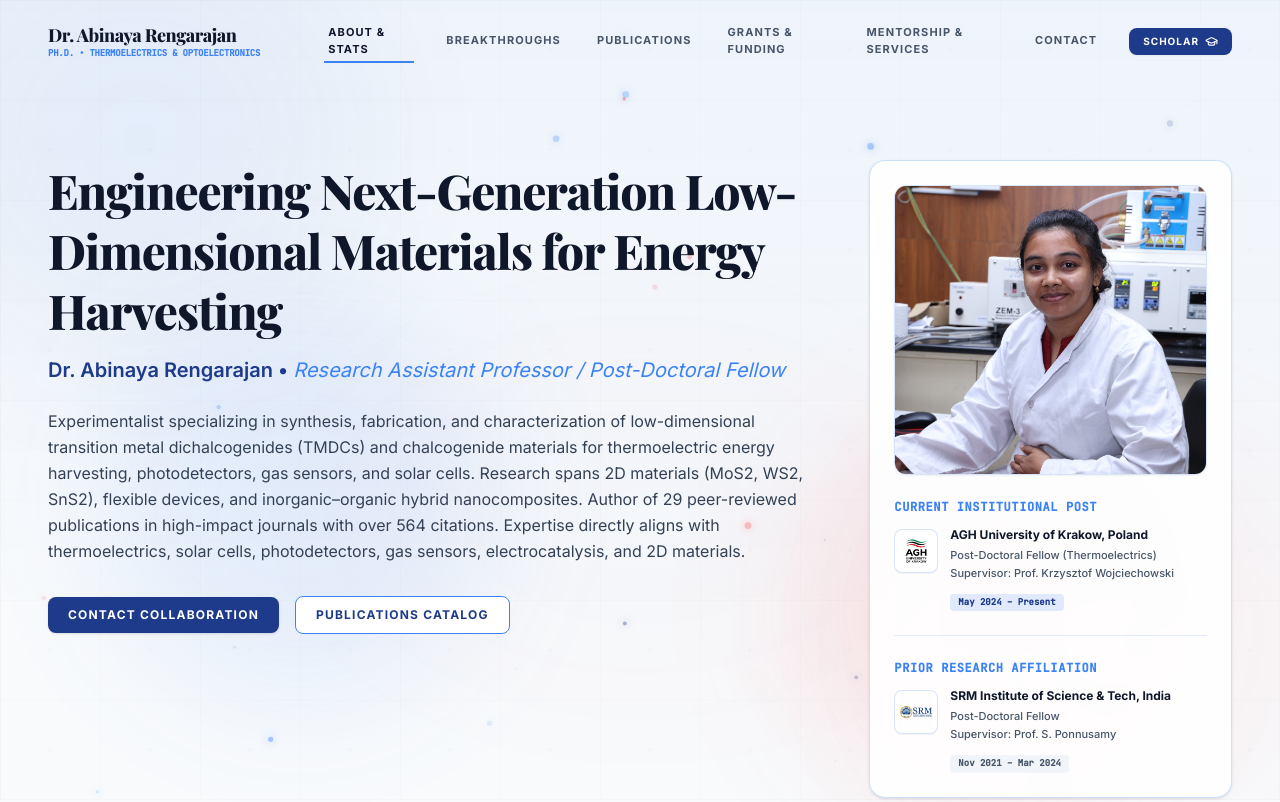
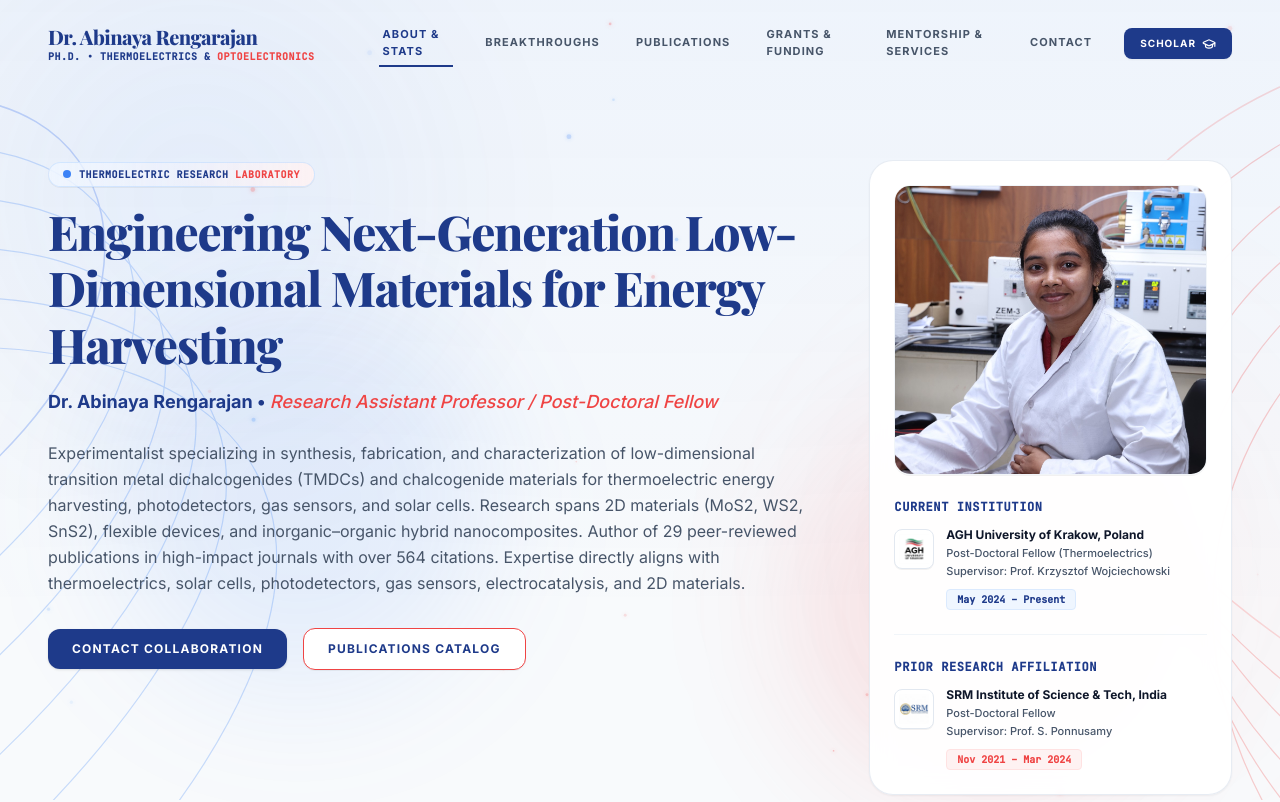
Before and after one commit to Ajay176854/Academic_Portfolio, a React (Vite) app: page / in a window 1280 px wide. Shown: the top 802 px of the page. Built offline with nearby package versions, Linux system fonts and the light colour scheme; a web font is replaced by a local one.

Commit message:
Match exact reference image layout, badge, typography and background wave contours

```diff
--- a/src/components/layout/Navigation.tsx
+++ b/src/components/layout/Navigation.tsx
@@ -52,11 +52,11 @@ export function Navigation({ activeNav, updateActiveNav }: NavigationProps) {
           onClick={(e) => handleNavClick(e, NAV_LINKS[0])}
           className="group flex flex-col justify-start shrink-0 mr-8 lg:mr-16"
         >
-          <span className="font-serif font-extrabold text-base md:text-lg tracking-tight text-[#0F172A] group-hover:text-[#3B82F6] transition-colors leading-tight">
+          <span className="font-serif font-extrabold text-lg md:text-xl tracking-tight text-[#1E3A8A] group-hover:text-[#3B82F6] transition-colors leading-tight">
             {PROFILE.name}
           </span>
-          <span className="text-[7.5px] sm:text-[8.5px] md:text-[9px] font-mono font-bold uppercase tracking-tight text-[#3B82F6] leading-tight mt-0.5 whitespace-nowrap">
-            Ph.D. • Thermoelectrics & Optoelectronics
+          <span className="text-[8px] sm:text-[9px] md:text-[10px] font-mono font-bold uppercase tracking-wider text-[#1E3A8A] leading-tight mt-0.5 whitespace-nowrap">
+            Ph.D. • Thermoelectrics &amp; <span className="text-[#EF4444]">Optoelectronics</span>
           </span>
         </a>
 
@@ -69,10 +69,10 @@ export function Navigation({ activeNav, updateActiveNav }: NavigationProps) {
                 key={link.name}
                 href={link.href}
                 onClick={(e) => handleNavClick(e, link)}
-                className={`text-[11px] font-bold uppercase tracking-widest transition-colors py-1 px-1 border-b-2 relative ${
+                className={`text-[11px] font-bold uppercase tracking-widest transition-colors py-1.5 px-1 border-b-2 relative ${
                   isLinkActive
-                    ? 'text-[#0F172A] border-[#3B82F6]'
-                    : 'text-[#475569] border-transparent hover:text-[#0F172A]'
+                    ? 'text-[#1E3A8A] border-[#1E3A8A]'
+                    : 'text-[#475569] border-transparent hover:text-[#1E3A8A]'
                 }`}
                 id={`nav-link-${link.name.toLowerCase().replace(/\s+/g, '-')}`}
               >
@@ -86,18 +86,18 @@ export function Navigation({ activeNav, updateActiveNav }: NavigationProps) {
               href={PROFILE.scholar}
               target="_blank"
               rel="noopener noreferrer"
-              className="inline-flex items-center gap-1.5 bg-[#1E3A8A] hover:bg-gradient-to-r hover:from-[#1E3A8A] hover:via-[#3B82F6] hover:to-[#EF4444] text-white text-[10px] font-bold uppercase tracking-widest px-3.5 py-1.5 rounded-lg transition-all shadow-xs cursor-pointer"
+              className="inline-flex items-center gap-1.5 bg-[#1E3A8A] hover:bg-[#2563EB] text-white text-[10px] font-bold uppercase tracking-widest px-4 py-2 rounded-lg transition-all shadow-xs cursor-pointer"
               id="nav-btn-scholar"
             >
               <span>Scholar</span>
-              <GraduationCap size={13} />
+              <GraduationCap size={14} />
             </a>
           )}
         </div>
 
         {/* Mobile Nav Toggle */}
         <button
-          className="lg:hidden text-[#0F172A] p-1.5 rounded-lg bg-[#3B82F6]/10 hover:bg-[#3B82F6]/20 transition-colors"
+          className="lg:hidden text-[#1E3A8A] p-1.5 rounded-lg bg-[#3B82F6]/10 hover:bg-[#3B82F6]/20 transition-colors"
           onClick={() => setIsMobileMenuOpen(!isMobileMenuOpen)}
           aria-label="Toggle Navigation Menu"
         >
@@ -124,8 +124,8 @@ export function Navigation({ activeNav, updateActiveNav }: NavigationProps) {
                     onClick={(e) => handleNavClick(e, link)}
                     className={`text-xs font-bold uppercase tracking-wider py-2 border-l-2 pl-3 ${
                       isLinkActive
-                        ? 'text-[#0F172A] border-[#3B82F6] bg-[#3B82F6]/10'
-                        : 'text-[#475569] border-transparent hover:text-[#0F172A]'
+                        ? 'text-[#1E3A8A] border-[#1E3A8A] bg-[#3B82F6]/10'
+                        : 'text-[#475569] border-transparent hover:text-[#1E3A8A]'
                     }`}
                   >
                     {link.name}
--- a/src/components/sections/Hero.tsx
+++ b/src/components/sections/Hero.tsx
@@ -29,12 +29,18 @@ export function Hero({ updateActiveNav }: HeroProps) {
               transition={{ duration: 0.6 }}
               className="space-y-4"
             >
-              <h1 className="text-3xl sm:text-4xl md:text-5xl font-serif font-extrabold text-[#0F172A] leading-tight tracking-tight">
+              {/* Soft Gradient Pill Badge matching reference image */}
+              <div className="inline-flex items-center gap-2 bg-gradient-to-r from-blue-50/90 via-purple-50/30 to-red-50/90 border border-blue-200/60 text-[#1E3A8A] px-3.5 py-1 rounded-full text-[10px] font-mono font-bold uppercase tracking-wider shadow-2xs">
+                <span className="w-2 h-2 rounded-full bg-[#3B82F6] shrink-0"></span>
+                <span>THERMOELECTRIC RESEARCH <span className="text-[#EF4444]">LABORATORY</span></span>
+              </div>
+
+              <h1 className="text-3xl sm:text-4xl md:text-5xl font-serif font-extrabold text-[#1E3A8A] leading-[1.18] tracking-tight">
                 Engineering Next-Generation Low-Dimensional Materials for Energy Harvesting
               </h1>
 
-              <h2 className="text-base sm:text-lg md:text-xl font-semibold text-[#1E3A8A]">
-                {PROFILE.name} • <span className="italic font-normal text-[#3B82F6]">{PROFILE.title}</span>
+              <h2 className="text-sm sm:text-base md:text-lg font-bold text-[#1E3A8A]">
+                {PROFILE.name} • <span className="italic font-medium text-[#EF4444]">{PROFILE.title}</span>
               </h2>
             </motion.div>
 
@@ -42,7 +48,7 @@ export function Hero({ updateActiveNav }: HeroProps) {
               initial={{ opacity: 0, y: 15 }}
               animate={{ opacity: 1, y: 0 }}
               transition={{ duration: 0.6, delay: 0.1 }}
-              className="text-sm md:text-base text-[#334155] leading-relaxed max-w-3xl space-y-4"
+              className="text-xs sm:text-sm md:text-base text-[#475569] leading-relaxed max-w-3xl space-y-4 font-normal"
             >
               <p>{PROFILE.bio}</p>
             </motion.div>
@@ -53,21 +59,21 @@ export function Hero({ updateActiveNav }: HeroProps) {
               transition={{ duration: 0.6, delay: 0.2 }}
               className="flex flex-wrap items-center gap-4 pt-2"
             >
-              {/* Primary CTA Button */}
+              {/* Primary CTA Button matching reference image */}
               <a
                 href="#contact"
                 onClick={(e) => { e.preventDefault(); updateActiveNav('contact', true); }}
-                className="inline-flex items-center gap-2 bg-[#1E3A8A] hover:bg-gradient-to-r hover:from-[#1E3A8A] hover:via-[#3B82F6] hover:to-[#EF4444] text-white px-5 py-2.5 rounded-lg text-xs font-bold uppercase tracking-widest transition-all duration-300 shadow-sm cursor-pointer"
+                className="inline-flex items-center justify-center gap-2 bg-[#1E3A8A] hover:bg-[#2563EB] text-white px-6 py-3 rounded-xl text-xs font-bold uppercase tracking-widest transition-all duration-300 shadow-sm cursor-pointer"
                 id="hero-btn-contact"
               >
                 <span>Contact Collaboration</span>
               </a>
 
-              {/* Secondary CTA Button */}
+              {/* Secondary CTA Button with red border matching reference image */}
               <a
                 href="#publications"
                 onClick={(e) => { e.preventDefault(); updateActiveNav('publications', true); }}
-                className="inline-flex items-center gap-2 bg-white border border-[#3B82F6] text-[#1E3A8A] hover:border-[#EF4444] hover:shadow-[0_0_15px_rgba(239,68,68,0.25)] px-5 py-2.5 rounded-lg text-xs font-bold uppercase tracking-widest transition-all duration-300 cursor-pointer"
+                className="inline-flex items-center justify-center gap-2 bg-white border border-[#EF4444] text-[#1E3A8A] hover:bg-red-50/50 px-6 py-3 rounded-xl text-xs font-bold uppercase tracking-widest transition-all duration-300 cursor-pointer shadow-2xs"
                 id="hero-btn-publications"
               >
                 <span>Publications Catalog</span>
@@ -75,16 +81,16 @@ export function Hero({ updateActiveNav }: HeroProps) {
             </motion.div>
           </div>
 
-          {/* Affiliations Sidebar / Right Profile Card */}
+          {/* Affiliations Sidebar / Right Profile Card matching reference image */}
           <motion.div
             initial={{ opacity: 0, scale: 0.98 }}
             animate={{ opacity: 1, scale: 1 }}
             transition={{ duration: 0.6, delay: 0.2 }}
-            className="lg:col-span-4 bg-white/90 backdrop-blur-md p-6 rounded-2xl border border-[#3B82F6]/25 shadow-sm space-y-6 hover:border-[#EF4444]/40 hover:shadow-[0_4px_25px_rgba(239,68,68,0.2)] transition-all duration-300 group"
+            className="lg:col-span-4 bg-white/95 backdrop-blur-md p-6 rounded-3xl border border-slate-200/80 shadow-xs space-y-6 group"
             id="hero-affiliation-sidebar"
           >
             {/* Dr. Abinaya Rengarajan Profile Photo */}
-            <div className="overflow-hidden rounded-xl border border-[#3B82F6]/20 shadow-xs">
+            <div className="overflow-hidden rounded-2xl border border-slate-100 shadow-2xs">
               <img
                 src="/Abinaya.jpeg"
                 alt="Dr. Abinaya Rengarajan"
@@ -93,16 +99,16 @@ export function Hero({ updateActiveNav }: HeroProps) {
             </div>
 
             <div>
-              <h3 className="text-xs font-mono font-bold uppercase tracking-wider text-[#3B82F6] mb-3">
-                Current Institutional Post
+              <h3 className="text-xs font-mono font-bold uppercase tracking-wider text-[#1E3A8A] mb-3">
+                CURRENT INSTITUTION
               </h3>
               <div className="flex gap-3 items-start">
                 <img
                   src="/images/logos/agh.png"
                   alt="AGH University Logo"
-                  className="h-11 w-11 object-contain bg-white p-1 rounded-lg border border-[#3B82F6]/20 shadow-2xs mt-0.5 shrink-0"
+                  className="h-10 w-10 object-contain bg-white p-1 rounded-lg border border-slate-200 shadow-2xs mt-0.5 shrink-0"
                 />
-                <div className="space-y-1">
+                <div className="space-y-0.5">
                   <p className="text-xs font-bold text-[#0F172A]">
                     AGH University of Krakow, Poland
                   </p>
@@ -110,26 +116,26 @@ export function Hero({ updateActiveNav }: HeroProps) {
                     Post-Doctoral Fellow (Thermoelectrics) <br />
                     Supervisor: Prof. Krzysztof Wojciechowski
                   </p>
-                  <span className="inline-block text-[9px] font-mono font-bold bg-[#3B82F6]/15 text-[#1E3A8A] px-2 py-0.5 rounded mt-1">
+                  <span className="inline-block text-[10px] font-mono font-bold bg-blue-50 text-[#1E3A8A] border border-blue-100 px-2.5 py-0.5 rounded mt-1.5">
                     May 2024 – Present
                   </span>
                 </div>
               </div>
             </div>
 
-            <hr className="border-[#3B82F6]/15" />
+            <hr className="border-slate-100" />
 
             <div>
-              <h3 className="text-xs font-mono font-bold uppercase tracking-wider text-[#3B82F6] mb-3">
-                Prior Research Affiliation
+              <h3 className="text-xs font-mono font-bold uppercase tracking-wider text-[#1E3A8A] mb-3">
+                PRIOR RESEARCH AFFILIATION
               </h3>
               <div className="flex gap-3 items-start">
                 <img
                   src="/images/logos/srm.png"
                   alt="SRM Institute Logo"
-                  className="h-11 w-11 object-contain bg-white p-1 rounded-lg border border-[#3B82F6]/20 shadow-2xs mt-0.5 shrink-0"
+                  className="h-10 w-10 object-contain bg-white p-1 rounded-lg border border-slate-200 shadow-2xs mt-0.5 shrink-0"
                 />
-                <div className="space-y-1">
+                <div className="space-y-0.5">
                   <p className="text-xs font-bold text-[#0F172A]">
                     SRM Institute of Science & Tech, India
                   </p>
@@ -137,7 +143,7 @@ export function Hero({ updateActiveNav }: HeroProps) {
                     Post-Doctoral Fellow <br />
                     Supervisor: Prof. S. Ponnusamy
                   </p>
-                  <span className="inline-block text-[9px] font-mono font-bold bg-slate-100 text-[#475569] px-2 py-0.5 rounded mt-1">
+                  <span className="inline-block text-[10px] font-mono font-bold bg-red-50 text-[#EF4444] border border-red-100 px-2.5 py-0.5 rounded mt-1.5">
                     Nov 2021 – Mar 2024
                   </span>
                 </div>
@@ -149,7 +155,7 @@ export function Hero({ updateActiveNav }: HeroProps) {
 
         {/* Metrics Bar */}
         <div className="mt-12">
-          <h3 className="text-xs font-mono font-bold uppercase tracking-widest text-[#3B82F6] border-b border-[#3B82F6]/20 pb-2 mb-4">
+          <h3 className="text-xs font-mono font-bold uppercase tracking-widest text-[#1E3A8A] border-b border-slate-200 pb-2 mb-4">
             Consolidated Research Impact metrics
           </h3>
           <MetricsShowcase />
--- a/src/components/ui/ThermodynamicBackground.tsx
+++ b/src/components/ui/ThermodynamicBackground.tsx
@@ -22,8 +22,7 @@ export function ThermodynamicBackground() {
 
     window.addEventListener('resize', handleResize);
 
-    // Particle representation for thermal energy dynamics
-    const particleCount = Math.min(35, Math.floor(width / 40));
+    const particleCount = Math.min(25, Math.floor(width / 50));
     const particles: Array<{
       x: number;
       y: number;
@@ -35,19 +34,18 @@ export function ThermodynamicBackground() {
       pulseSpeed: number;
     }> = [];
 
-    // Electric Blue (#3B82F6), Thermal Red (#EF4444), Soft Coral (#F87171), Deep Blue (#1E3A8A)
-    const colors = ['#3B82F6', '#EF4444', '#F87171', '#1E3A8A', '#60A5FA'];
+    const colors = ['#3B82F6', '#60A5FA', '#EF4444', '#F87171'];
 
     for (let i = 0; i < particleCount; i++) {
       particles.push({
         x: Math.random() * width,
         y: Math.random() * height,
-        radius: Math.random() * 2.5 + 1,
-        vx: (Math.random() - 0.5) * 0.35,
-        vy: (Math.random() - 0.5) * 0.35,
+        radius: Math.random() * 1.8 + 0.8,
+        vx: (Math.random() - 0.5) * 0.25,
+        vy: (Math.random() - 0.5) * 0.25,
         color: colors[Math.floor(Math.random() * colors.length)],
-        alpha: Math.random() * 0.3 + 0.1,
-        pulseSpeed: 0.005 + Math.random() * 0.01,
+        alpha: Math.random() * 0.2 + 0.05,
+        pulseSpeed: 0.003 + Math.random() * 0.005,
       });
     }
 
@@ -64,7 +62,7 @@ export function ThermodynamicBackground() {
         if (p.y > height) p.y = 0;
 
         p.alpha += p.pulseSpeed;
-        if (p.alpha > 0.45 || p.alpha < 0.08) {
+        if (p.alpha > 0.35 || p.alpha < 0.05) {
           p.pulseSpeed = -p.pulseSpeed;
         }
 
@@ -72,7 +70,7 @@ export function ThermodynamicBackground() {
         ctx.arc(p.x, p.y, p.radius, 0, Math.PI * 2);
         ctx.fillStyle = p.color;
         ctx.globalAlpha = Math.max(0, p.alpha);
-        ctx.shadowBlur = 8;
+        ctx.shadowBlur = 4;
         ctx.shadowColor = p.color;
         ctx.fill();
       });
@@ -95,59 +93,48 @@ export function ThermodynamicBackground() {
     <div className="fixed inset-0 pointer-events-none z-0 overflow-hidden select-none">
       {/* Cold Electric Blue Energy Wave Gradient - Top Left */}
       <div
-        className="absolute -top-40 -left-40 w-[600px] h-[600px] rounded-full blur-3xl opacity-20 pointer-events-none"
+        className="absolute -top-32 -left-32 w-[650px] h-[650px] rounded-full blur-3xl opacity-25 pointer-events-none"
         style={{
-          background: 'radial-gradient(circle, rgba(59, 130, 246, 0.4) 0%, rgba(30, 58, 138, 0.15) 50%, transparent 70%)'
+          background: 'radial-gradient(circle, rgba(59, 130, 246, 0.3) 0%, rgba(30, 58, 138, 0.08) 55%, transparent 75%)'
         }}
       />
 
-      {/* Warm Thermal Red Energy Flow Gradient - Bottom Right */}
+      {/* Warm Thermal Red Energy Flow Gradient - Right Side */}
       <div
-        className="absolute -bottom-40 -right-40 w-[650px] h-[650px] rounded-full blur-3xl opacity-15 pointer-events-none"
+        className="absolute top-1/4 -right-32 w-[700px] h-[700px] rounded-full blur-3xl opacity-20 pointer-events-none"
         style={{
-          background: 'radial-gradient(circle, rgba(239, 68, 68, 0.35) 0%, rgba(248, 113, 113, 0.15) 50%, transparent 70%)'
+          background: 'radial-gradient(circle, rgba(239, 68, 68, 0.25) 0%, rgba(248, 113, 113, 0.08) 55%, transparent 75%)'
         }}
       />
 
-      {/* Center Subtle Energy Core */}
-      <div
-        className="absolute top-1/3 left-1/2 -translate-x-1/2 w-[800px] h-[500px] rounded-full blur-3xl opacity-10 pointer-events-none"
-        style={{
-          background: 'radial-gradient(ellipse, rgba(59, 130, 246, 0.2) 0%, rgba(239, 68, 68, 0.15) 40%, transparent 75%)'
-        }}
-      />
+      {/* Left Blue Wave Flow Contour Lines */}
+      <svg
+        className="absolute top-0 left-0 w-[600px] h-[900px] opacity-25"
+        viewBox="0 0 600 900"
+        fill="none"
+        xmlns="http://www.w3.org/2000/svg"
+      >
+        <path d="M -100 150 C 150 120 250 350 -50 600" stroke="#3B82F6" strokeWidth="1.2" />
+        <path d="M -100 200 C 180 170 300 400 -50 700" stroke="#3B82F6" strokeWidth="1.2" />
+        <path d="M -100 250 C 210 220 350 450 -50 800" stroke="#3B82F6" strokeWidth="1.2" />
+        <path d="M -100 300 C 240 270 400 500 -50 900" stroke="#3B82F6" strokeWidth="1.2" />
+        <path d="M -100 350 C 270 320 450 550 50 950" stroke="#3B82F6" strokeWidth="1.2" />
+        <path d="M -100 100 C 120 70 200 300 -50 500" stroke="#2563EB" strokeWidth="1.5" />
+      </svg>
 
-      {/* Thermodynamic Flow Vector Lines (Subtle SVG Pattern) */}
+      {/* Right Red Thermal Wave Flow Contour Lines */}
       <svg
-        className="absolute inset-0 w-full h-full opacity-[0.035] stroke-current text-slate-800"
+        className="absolute top-0 right-0 w-[650px] h-[900px] opacity-25"
+        viewBox="0 0 650 900"
+        fill="none"
         xmlns="http://www.w3.org/2000/svg"
-        width="100%"
-        height="100%"
       >
-        <defs>
-          <pattern id="thermo-grid" width="100" height="100" patternUnits="userSpaceOnUse">
-            <path d="M 100 0 L 0 0 0 100" fill="none" stroke="currentColor" strokeWidth="0.75" />
-            <circle cx="50" cy="50" r="1.5" fill="#3B82F6" opacity="0.6" />
-          </pattern>
-          <linearGradient id="flowGradient" x1="0%" y1="0%" x2="100%" y2="100%">
-            <stop offset="0%" stopColor="#3B82F6" stopOpacity="0.3" />
-            <stop offset="50%" stopColor="#1E3A8A" stopOpacity="0.1" />
-            <stop offset="100%" stopColor="#EF4444" stopOpacity="0.3" />
-          </linearGradient>
-        </defs>
-        <rect width="100%" height="100%" fill="url(#thermo-grid)" />
-        <path
-          d="M -100,200 C 300,50 600,400 1200,100 C 1800,-200 2100,500 2600,300"
-          fill="none"
-          stroke="url(#flowGradient)"
-          strokeWidth="2"
-        />
-        <path
-          d="M -100,600 C 400,400 800,800 1400,450 C 2000,100 2200,700 2800,500"
-          fill="none"
-          stroke="url(#flowGradient)"
-          strokeWidth="1.5"
-        />
+        <path d="M 750 150 C 500 250 400 550 750 800" stroke="#EF4444" strokeWidth="1.2" />
+        <path d="M 750 100 C 450 200 350 500 750 750" stroke="#EF4444" strokeWidth="1.2" />
+        <path d="M 750 200 C 520 300 420 600 750 850" stroke="#EF4444" strokeWidth="1.2" />
+        <path d="M 750 250 C 550 350 450 650 750 900" stroke="#EF4444" strokeWidth="1.2" />
+        <path d="M 750 300 C 580 400 480 700 750 950" stroke="#EF4444" strokeWidth="1.2" />
+        <path d="M 750 50 C 400 150 300 450 750 700" stroke="#F87171" strokeWidth="1.5" />
       </svg>
 
       {/* Animated Thermal Particles Canvas */}
```
